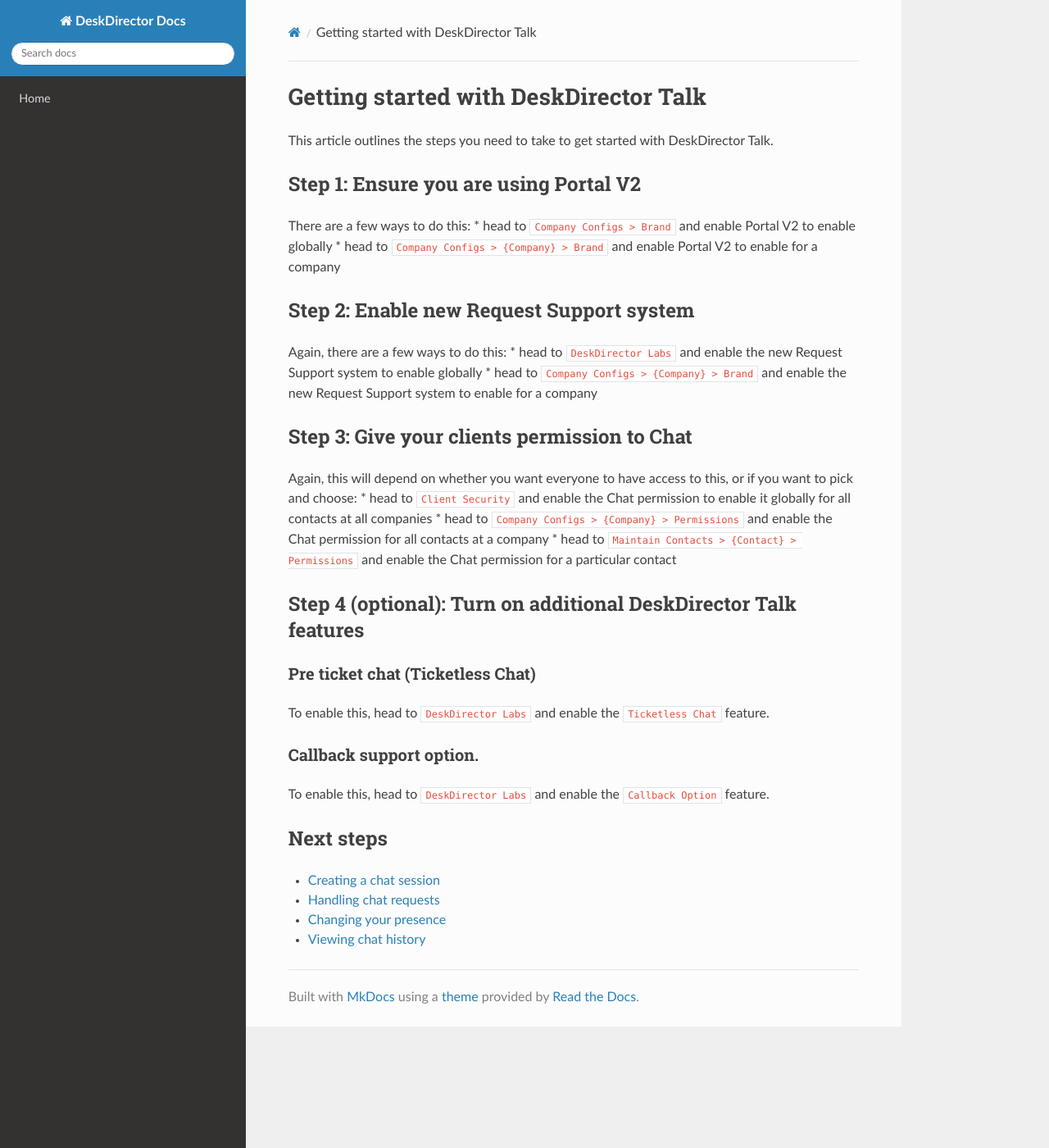
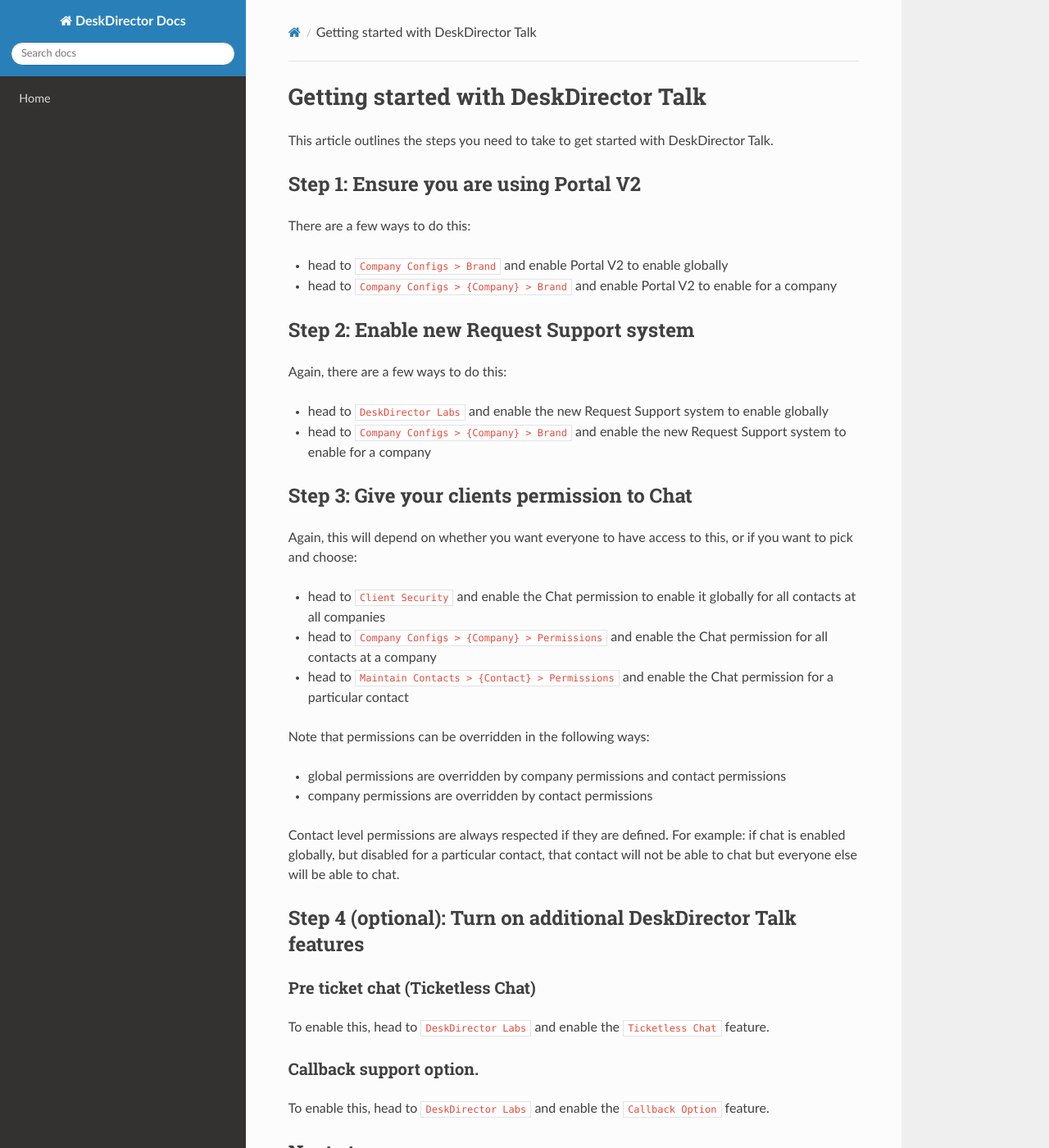
Before and after one commit to DeskDirector/docs, an MkDocs documentation site: the page built from docs/features/talk/_getting_started.md, in a window 1280 px wide and 1400 px high. Shown: the whole window at 82% size. Built offline with MkDocs 1.6.1, drawn with Linux system fonts in a browser that asks for light colours; nearby versions of some CDN libraries; old or Windows-style settings are respelled for this version of MkDocs.

Commit message:
docs(talk): add clarification on how permissions cascade

```diff
--- a/docs/features/talk/_getting_started.md
+++ b/docs/features/talk/_getting_started.md
@@ -5,22 +5,31 @@ This article outlines the steps you need to take to get started with DeskDirecto
 ## Step 1: Ensure you are using Portal V2
 
 There are a few ways to do this:
+
 * head to `Company Configs > Brand` and enable Portal V2 to enable globally
 * head to `Company Configs > {Company} > Brand` and enable Portal V2 to enable for a company
-
 
 ## Step 2: Enable new Request Support system
 
 Again, there are a few ways to do this:
+
 * head to `DeskDirector Labs` and enable the new Request Support system to enable globally
 * head to `Company Configs > {Company} > Brand` and enable the new Request Support system to enable for a company
 
 ## Step 3: Give your clients permission to Chat
 
 Again, this will depend on whether you want everyone to have access to this, or if you want to pick and choose:
+
 * head to `Client Security` and enable the Chat permission to enable it globally for all contacts at all companies
 * head to `Company Configs > {Company} > Permissions` and enable the Chat permission for all contacts at a company
 * head to `Maintain Contacts > {Contact} > Permissions` and enable the Chat permission for a particular contact
+
+Note that permissions can be overridden in the following ways:
+
+* global permissions are overridden by company permissions and contact permissions
+* company permissions are overridden by contact permissions
+
+Contact level permissions are always respected if they are defined. For example: if chat is enabled globally, but disabled for a particular contact, that contact will not be able to chat but everyone else will be able to chat.
 
 ## Step 4 (optional): Turn on additional DeskDirector Talk features
 
```
